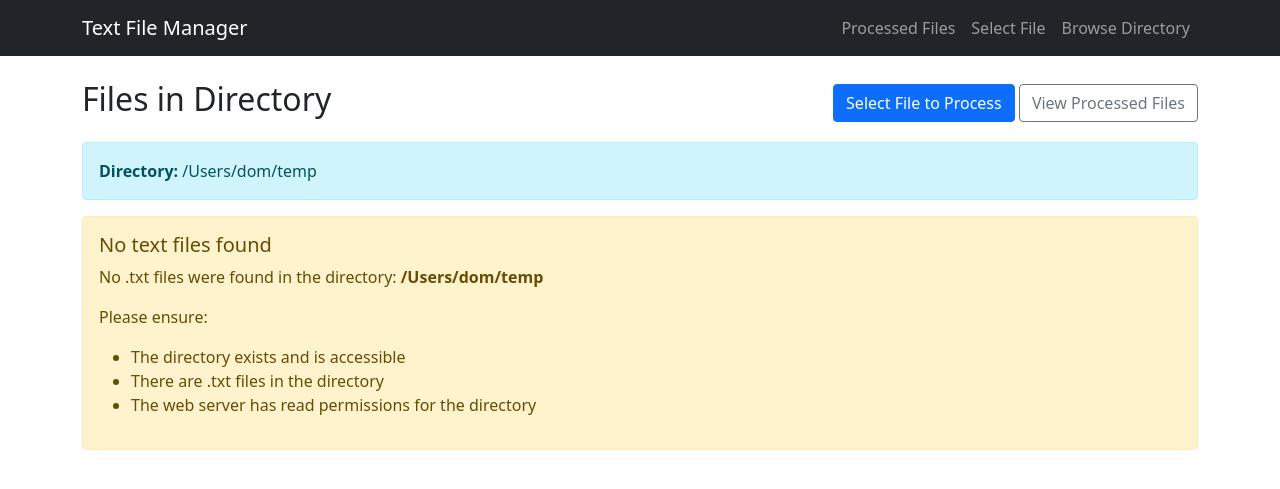
After one commit to Dom2789/web_clockpi, a Django app: page /refresh/ in a window 1280 px wide. The commit adds this page. Shown: the top 489 px of the page. Run offline with Django 4.2, Linux system fonts and the light colour scheme.

Commit message:
changed upload-app, now it shows files of a configured directory on the webserver

```diff
--- a/src/templates/base.html
+++ b/src/templates/base.html
@@ -11,8 +11,9 @@
         <div class="container">
             <a class="navbar-brand" href="{% url 'file_list' %}">Text File Manager</a>
             <div class="navbar-nav">
-                <a class="nav-link" href="{% url 'file_list' %}">Files</a>
-                <a class="nav-link" href="{% url 'upload_file' %}">Upload</a>
+                <a class="nav-link" href="{% url 'file_list' %}">Processed Files</a>
+                <a class="nav-link" href="{% url 'select_file' %}">Select File</a>
+                <a class="nav-link" href="{% url 'refresh_files' %}">Browse Directory</a>
             </div>
         </div>
     </nav>
--- /dev/null
+++ b/src/templates/refresh_files.html
@@ -0,0 +1,61 @@
+{% extends 'base.html' %}
+
+{% block content %}
+<div class="row">
+    <div class="col-12">
+        <div class="d-flex justify-content-between align-items-center mb-3">
+            <h2>Files in Directory</h2>
+            <div>
+                <a href="{% url 'select_file' %}" class="btn btn-primary">Select File to Process</a>
+                <a href="{% url 'file_list' %}" class="btn btn-outline-secondary">View Processed Files</a>
+            </div>
+        </div>
+
+        <div class="alert alert-info">
+            <strong>Directory:</strong> {{ directory }}
+        </div>
+
+        {% if available_files %}
+            <div class="table-responsive">
+                <table class="table table-striped">
+                    <thead>
+                        <tr>
+                            <th>Filename</th>
+                            <th>File Size</th>
+                            <th>Last Modified</th>
+                            <th>Actions</th>
+                        </tr>
+                    </thead>
+                    <tbody>
+                        {% for file in available_files %}
+                        <tr>
+                            <td>{{ file.name }}</td>
+                            <td>{{ file.size|filesizeformat }}</td>
+                            <td>{{ file.modified|date:"M d, Y H:i" }}</td>
+                            <td>
+                                <form method="post" action="{% url 'select_file' %}" style="display: inline;">
+                                    {% csrf_token %}
+                                    <input type="hidden" name="selected_file" value="{{ file.path }}">
+                                    <button type="submit" class="btn btn-sm btn-primary">Process This File</button>
+                                </form>
+                            </td>
+                        </tr>
+                        {% endfor %}
+                    </tbody>
+                </table>
+            </div>
+        {% else %}
+            <div class="alert alert-warning">
+                <h5>No text files found</h5>
+                <p>No .txt files were found in the directory: <strong>{{ directory }}</strong></p>
+                <p>Please ensure:</p>
+                <ul>
+                    <li>The directory exists and is accessible</li>
+                    <li>There are .txt files in the directory</li>
+                    <li>The web server has read permissions for the directory</li>
+                </ul>
+            </div>
+        {% endif %}
+    </div>
+</div>
+{% endblock %}
--- a/src/upload/urls.py
+++ b/src/upload/urls.py
@@ -3,7 +3,8 @@ from . import views
 
 urlpatterns = [
     path('', views.file_list, name='file_list'),
-    path('upload/', views.upload_file, name='upload_file'),
+    path('select/', views.select_file, name='select_file'),
+    path('refresh/', views.refresh_files, name='refresh_files'),
     path('file/<int:file_id>/', views.view_file, name='view_file'),
     path('selected/<int:file_id>/', views.view_selected, name='view_selected'),
 ]
--- a/src/upload/views.py
+++ b/src/upload/views.py
@@ -1,35 +1,51 @@
-from django.shortcuts import render
-
 from django.shortcuts import render, redirect, get_object_or_404
 from django.contrib import messages
 from django.http import JsonResponse
+from django.conf import settings
 from .models import TextFile, SelectedContent
-from .forms import TextFileUploadForm, ContentSelectionForm
+from .forms import FileSelectionForm, ContentSelectionForm
 import os
 
-def upload_file(request):
+def select_file(request):
+    """View to select a file from the server directory"""
     if request.method == 'POST':
-        form = TextFileUploadForm(request.POST, request.FILES)
+        form = FileSelectionForm(request.POST)
         if form.is_valid():
-            text_file = form.save()
-            return redirect('view_file', file_id=text_file.id)
+            selected_file_path = form.cleaned_data['selected_file']
+            if selected_file_path and os.path.exists(selected_file_path):
+                # Get filename without path
+                filename = os.path.basename(selected_file_path)
+
+                # Check if this file is already processed
+                text_file, created = TextFile.objects.get_or_create(
+                    file_path=selected_file_path,
+                    defaults={'name': filename}
+                )
+
+                return redirect('view_file', file_id=text_file.id)
+            else:
+                messages.error(request, "Selected file not found or inaccessible.")
     else:
-        form = TextFileUploadForm()
+        form = FileSelectionForm()
 
-    return render(request, 'upload.html', {'form': form})
+    return render(request, 'select_file.html', {'form': form})
 
 def view_file(request, file_id):
     text_file = get_object_or_404(TextFile, id=file_id)
 
-    # Read file content
+    # Read file content from server directory
     try:
-        with open(text_file.file.path, 'r', encoding='utf-8') as f:
+        if not os.path.exists(text_file.file_path):
+            messages.error(request, f"File not found: {text_file.file_path}")
+            return redirect('select_file')
+
+        with open(text_file.file_path, 'r', encoding='utf-8') as f:
             file_lines = f.readlines()
         # Remove newline characters
         file_lines = [line.rstrip('\n\r') for line in file_lines]
     except Exception as e:
         messages.error(request, f"Error reading file: {str(e)}")
-        return redirect('upload_file')
+        return redirect('select_file')
 
     if request.method == 'POST':
         form = ContentSelectionForm(request.POST, file_lines=file_lines)
@@ -69,5 +85,31 @@ def view_selected(request, file_id):
     })
 
 def file_list(request):
-    files = TextFile.objects.all().order_by('-uploaded_at')
+    files = TextFile.objects.all().order_by('-processed_at')
     return render(request, 'file_list.html', {'files': files})
+
+def refresh_files(request):
+    """View to scan directory and show available files without processing"""
+    text_files_dir = getattr(settings, 'TEXT_FILES_DIRECTORY', 'text_files')
+    available_files = []
+
+    try:
+        if os.path.exists(text_files_dir):
+            for filename in os.listdir(text_files_dir):
+                if filename.lower().endswith('.txt'):
+                    file_path = os.path.join(text_files_dir, filename)
+                    file_stat = os.stat(file_path)
+                    available_files.append({
+                        'name': filename,
+                        'path': file_path,
+                        'size': file_stat.st_size,
+                        'modified': file_stat.st_mtime
+                    })
+            available_files.sort(key=lambda x: x['name'])
+    except Exception as e:
+        messages.error(request, f"Error accessing directory: {str(e)}")
+
+    return render(request, 'refresh_files.html', {
+        'available_files': available_files,
+        'directory': text_files_dir
+    })
```
Also changed, not shown: src/clockpi/settings.py (+7 -0 lines), src/templates/file_list.html (+9 -7 lines), src/templates/select_file.html (added, +35 -0 lines), src/upload/admin.py (+4 -3 lines), src/upload/forms.py (+29 -8 lines), src/upload/models.py (+2 -29 lines), README.md (deleted), site/public/media/readme.md (deleted), site/public/static/readme.md (deleted), src/clockpi/__init__.py (deleted), src/db.sqlite3, src/upload/migrations/0001_initial.py, 2 other files.
